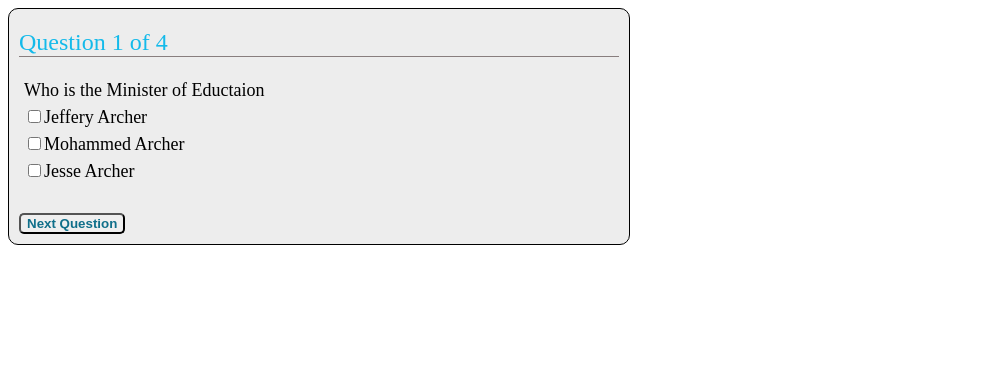
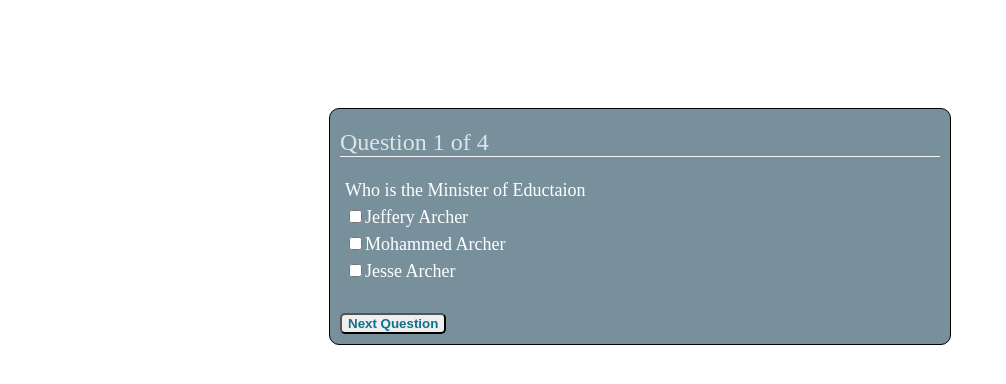
Before and after one commit to Chigozie391/Chigozie391.github.io, a plain HTML site: page index.html in a window 1280 px wide. Shown: the whole page, without its empty margins (0-1006 px from the left). Drawn offline with Linux system fonts and the light colour scheme.

Commit message:
Moved the question to json package

```diff
--- a/resource/main.js
+++ b/resource/main.js
@@ -4,34 +4,30 @@ $(function() {
     var $test = $('#questions');
 
     var pos = 0;
-    var $choices, $choice, question, chA, chB, chC, insertQuest, correctAns;
+    var $choices, $choice, question, chA, chB, chC, insertQuest;
     var correct = 0;
 
-
-    var questionsArray = [
-
-        ["Who is the Minister of  Eductaion", "Jeffery Archer", "Mohammed Archer", "Jesse Archer", "A"],
-        ["How old is Nigeria", "50", "49", "51", "C"],
-        ["What is the capital of United State of America", "Michigan", "Washington", "California", "B"],
-        ["Who let the cat out of the bag", "Abraham", "Micheal Jackson", "None of the above", "C"],
-
-    ];
+    var json = $.getJSON('resource/package.json');
 
     function renderQuestion() {
-        insertPos = 'Question ' + (pos + 1) + ' of ' + questionsArray.length;
 
-        if (pos >= questionsArray.length) {
-            $questNo.html('You got ' + correct + ' question(s) right out of ' + questionsArray.length + ' questions');
-            $test.html('You have completed this Quize');
-            $('#submit').attr('disabled', true);
-            $('#submit').text('Thanks');
+        json.done(function(data) {
 
-        } else {
+            if (pos >= data.questionsArray.length) {
+                $questNo.html('You got ' + correct + ' question(s) right out of ' + data.questionsArray.length + ' questions');
+                $test.html('You have completed this Quiz');
+                $('#submit').remove();
 
-            question = questionsArray[pos][0];
-            chA = questionsArray[pos][1];
-            chB = questionsArray[pos][2];
-            chC = questionsArray[pos][3];
+                return false;
+            }
+
+            insertPos = 'Question ' + (pos + 1) + ' of ' + data.questionsArray.length;
+            question = data.questionsArray[pos].question;
+            chA = data.questionsArray[pos].chA;
+            chB = data.questionsArray[pos].chB;
+            chC = data.questionsArray[pos].chC;
+
+
 
             insertQuest = question + "<br/ >";
             insertQuest += "<input type = 'checkbox' id = 'choices' value = 'A'/>" + chA + "<br />";
@@ -40,9 +36,9 @@ $(function() {
 
             $questNo.html(insertPos);
             $test.html(insertQuest).hide().fadeIn('slow');
-        }
+        });
+    }
 
-    }
 
     function checkAnswer() {
         $choices = $('input');
@@ -52,15 +48,19 @@ $(function() {
                 console.log($choice);
             }
         }
-        if ($choice === questionsArray[pos][4]) {
-            correct++;
-            console.log(correct);
-        }
+        json.done(function(data) {
+            if ($choice === data.questionsArray[pos].answer) {
+                correct++;
+                console.log(correct);
+            }
+        });
+
         pos++;
         renderQuestion();
     }
 
 
+
     $('#submit').on('click', checkAnswer);
     renderQuestion();
 });
--- a/resource/style.css
+++ b/resource/style.css
@@ -1,6 +1,9 @@
 div.container {
     width: 600px;
-    background-color: rgba(191, 191, 191, 0.28);
+    position: relative;
+    top: 100px;
+    margin: 0px auto;
+    background-color: #78909C;
     border: 1px solid #000;
     border-radius: 10px;
     padding: 0px 10px 5px 10px;
@@ -10,11 +13,12 @@ div#questions {
     font-size: 18px;
     line-height: 1.5em;
     margin-left: 5px;
+    color: #fff;
 }
 
 h2 {
-    border-bottom: 1px solid #887e7e;
-    color: #14BAEA;
+    border-bottom: 1px solid #f7f3f3;
+    color: #dce6e8;
     font-weight: lighter;
 }
 
```
Also changed, not shown: resource/package.json (added, +31 -0 lines).
